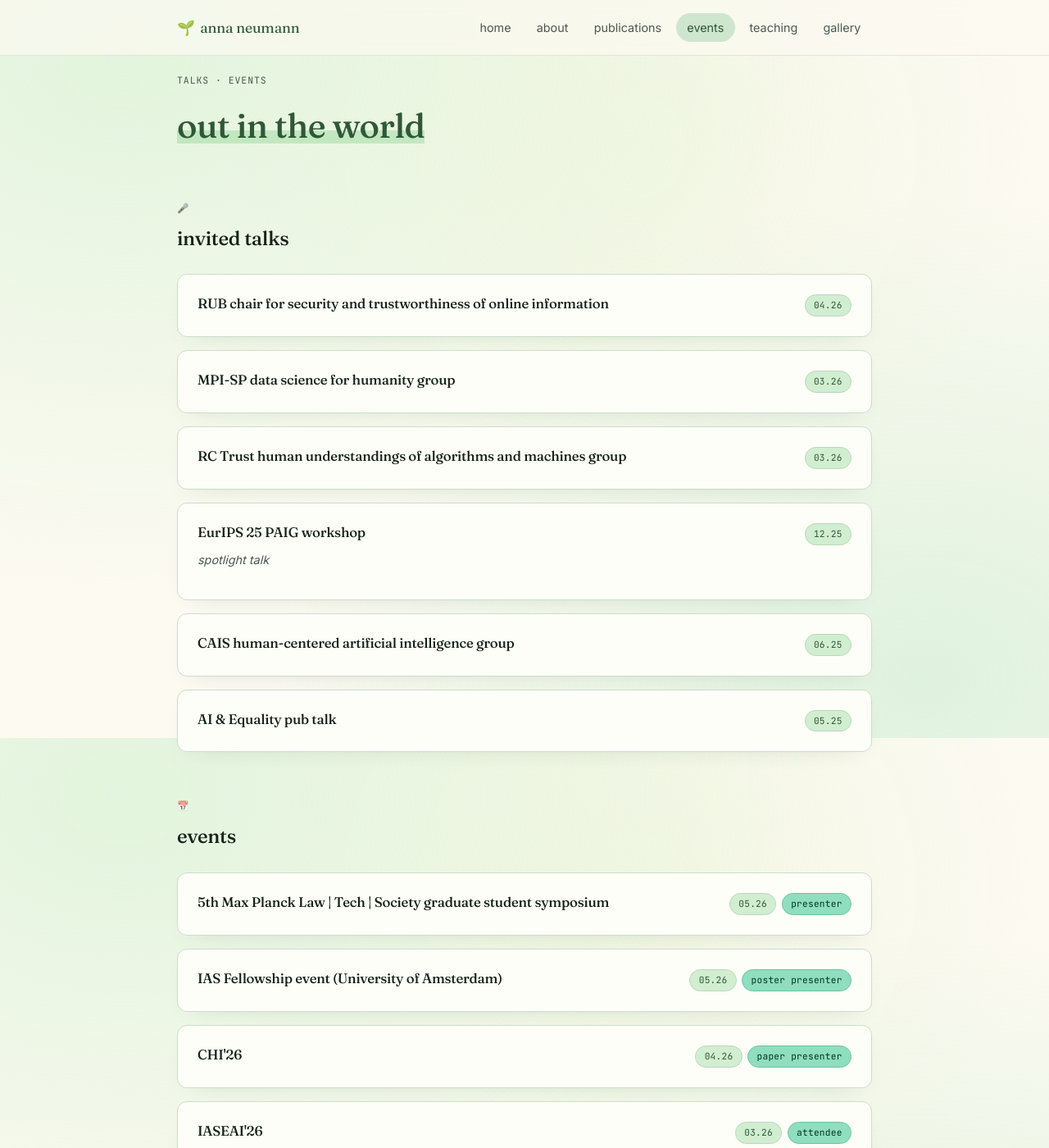
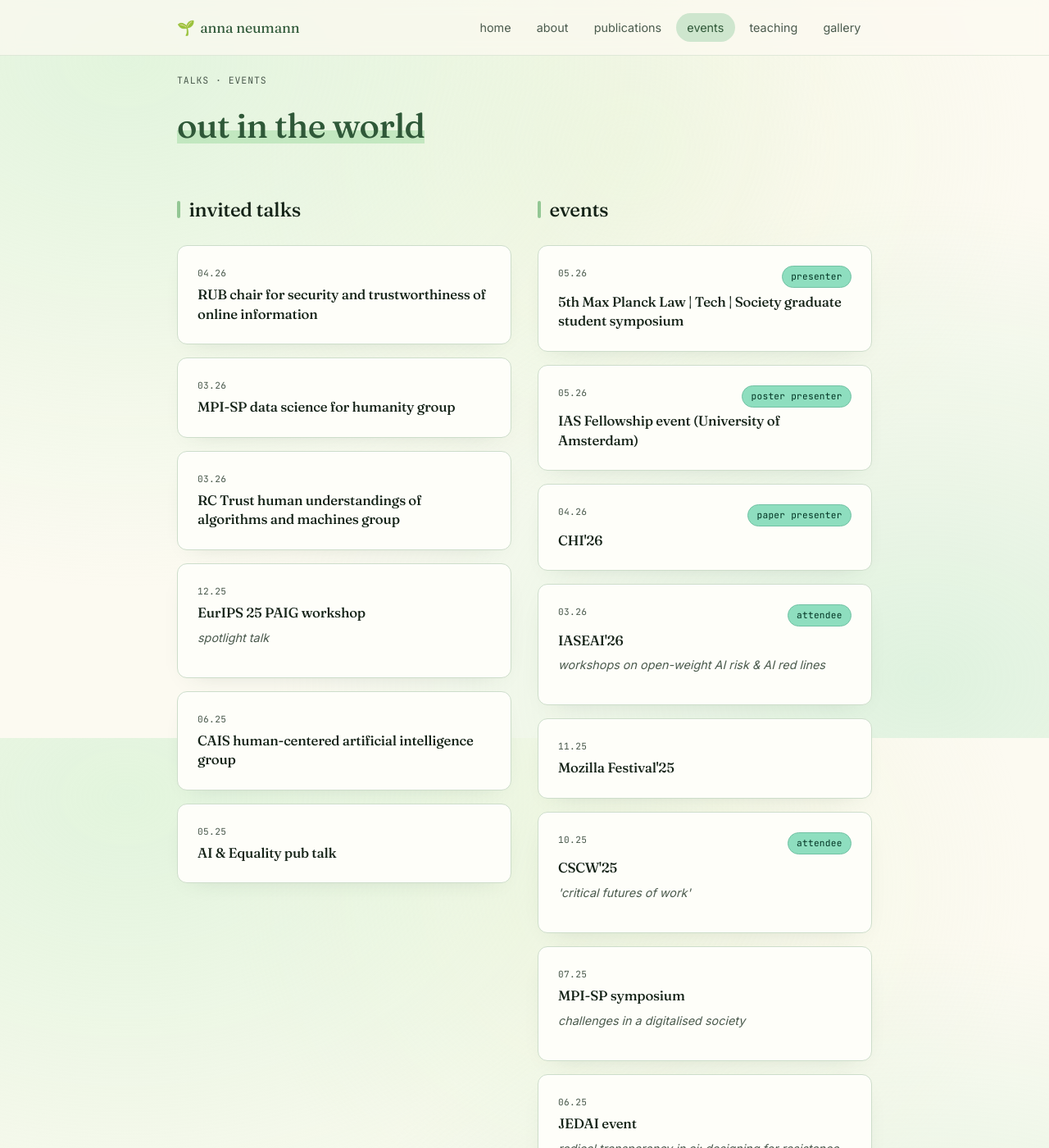
Before and after one commit to annaneumann-me/annaneumann-me.github.io, a Jekyll site: the page built from events.md, in a window 1280 px wide and 1400 px high. Shown: the whole window at 82% size. Built offline with Jekyll 4.4.1, drawn with Linux system fonts in a browser that asks for light colours; some of the changed text lies outside the part shown.

Commit message:
Restyle events page: side-by-side talks/events, de-emphasized dates, remove emoji headers; swap hero leaf emoji on home

```diff
--- a/assets/css/style.css
+++ b/assets/css/style.css
@@ -199,6 +199,25 @@ a.tag--poster:hover { background: oklch(0.7 0.06 145); color: oklch(0.98 0.01 14
 .pub-card .links { margin-top: 0.75rem; display: flex; flex-wrap: wrap; gap: 0.5rem; }
 .pub-card .top-row { display: flex; flex-wrap: wrap; align-items: flex-start; justify-content: space-between; gap: 0.75rem; }
 .pub-card:hover { border-color: var(--accent); }
+.pub-card .entry-date {
+  margin: 0 0 0.35rem;
+  font-family: var(--font-mono);
+  font-size: 0.7rem;
+  letter-spacing: 0.03em;
+  color: var(--muted-foreground);
+}
+
+/* section heading — colored accent bar instead of an emoji */
+.section-heading { display: flex; align-items: center; gap: 0.65rem; margin-bottom: 1.5rem; }
+.section-heading::before {
+  content: "";
+  width: 4px;
+  height: 1.3rem;
+  border-radius: 999px;
+  background: var(--accent);
+  flex-shrink: 0;
+}
+.section-heading h2 { margin: 0; }
 
 .dated-list { list-style: none; padding: 0; margin: 0; }
 .dated-list li {
--- a/events.md
+++ b/events.md
@@ -9,43 +9,41 @@ permalink: /events/
   <h1><span class="leaf-underline">out in the world</span></h1>
 </header>
 
-<section style="margin-top: 3.5rem;">
-  <p class="kicker">🎤</p>
-  <h2 style="margin-top: 0.5rem;">invited talks</h2>
-  <ul class="entry-list" style="margin-top: 1.5rem;">
-    {% for t in site.data.talks %}
-    <li class="soft-card pub-card">
-      <div class="top-row">
-        <h3>{{ t.venue }}</h3>
-        <span class="tag">{{ t.date }}</span>
-      </div>
-      {% if t.role %}<p class="meta" style="font-style: italic;">{{ t.role }}</p>{% endif %}
-      {% if t.url and t.url != "#" %}
-      <div class="links"><a class="tag tag--paper" href="{{ t.url }}">group ↗</a></div>
-      {% endif %}
-    </li>
-    {% endfor %}
-  </ul>
-</section>
+<div class="two-col" style="margin-top: 3rem; align-items: start;">
+  <section>
+    <div class="section-heading"><h2>invited talks</h2></div>
+    <ul class="entry-list">
+      {% for t in site.data.talks %}
+      <li class="soft-card pub-card">
+        <p class="entry-date">{{ t.date }}</p>
+        <div class="top-row">
+          <h3>{{ t.venue }}</h3>
+        </div>
+        {% if t.role %}<p class="meta" style="font-style: italic;">{{ t.role }}</p>{% endif %}
+        {% if t.url and t.url != "#" %}
+        <div class="links"><a class="tag tag--paper" href="{{ t.url }}">group ↗</a></div>
+        {% endif %}
+      </li>
+      {% endfor %}
+    </ul>
+  </section>
 
-<section style="margin-top: 3.5rem;">
-  <p class="kicker">📅</p>
-  <h2 style="margin-top: 0.5rem;">events</h2>
-  <ul class="entry-list" style="margin-top: 1.5rem;">
-    {% for e in site.data.events %}
-    <li class="soft-card pub-card">
-      <div class="top-row">
-        <h3>{{ e.venue }}</h3>
-        <div style="display: flex; gap: 0.4rem; flex-wrap: wrap;">
-          <span class="tag">{{ e.date }}</span>
+  <section>
+    <div class="section-heading"><h2>events</h2></div>
+    <ul class="entry-list">
+      {% for e in site.data.events %}
+      <li class="soft-card pub-card">
+        <div class="top-row">
+          <p class="entry-date" style="margin: 0;">{{ e.date }}</p>
           {% if e.role %}<span class="tag tag--video">{{ e.role }}</span>{% endif %}
         </div>
-      </div>
-      {% if e.note %}<p class="meta" style="font-style: italic;">{{ e.note }}</p>{% endif %}
-      {% if e.url and e.url != "#" %}
-      <div class="links"><a class="tag tag--paper" href="{{ e.url }}">visit ↗</a></div>
-      {% endif %}
-    </li>
-    {% endfor %}
-  </ul>
-</section>
+        <h3 style="margin-top: 0.35rem;">{{ e.venue }}</h3>
+        {% if e.note %}<p class="meta" style="font-style: italic;">{{ e.note }}</p>{% endif %}
+        {% if e.url and e.url != "#" %}
+        <div class="links"><a class="tag tag--paper" href="{{ e.url }}">visit ↗</a></div>
+        {% endif %}
+      </li>
+      {% endfor %}
+    </ul>
+  </section>
+</div>
```
Also changed, not shown: index.md (+1 -1 lines).
